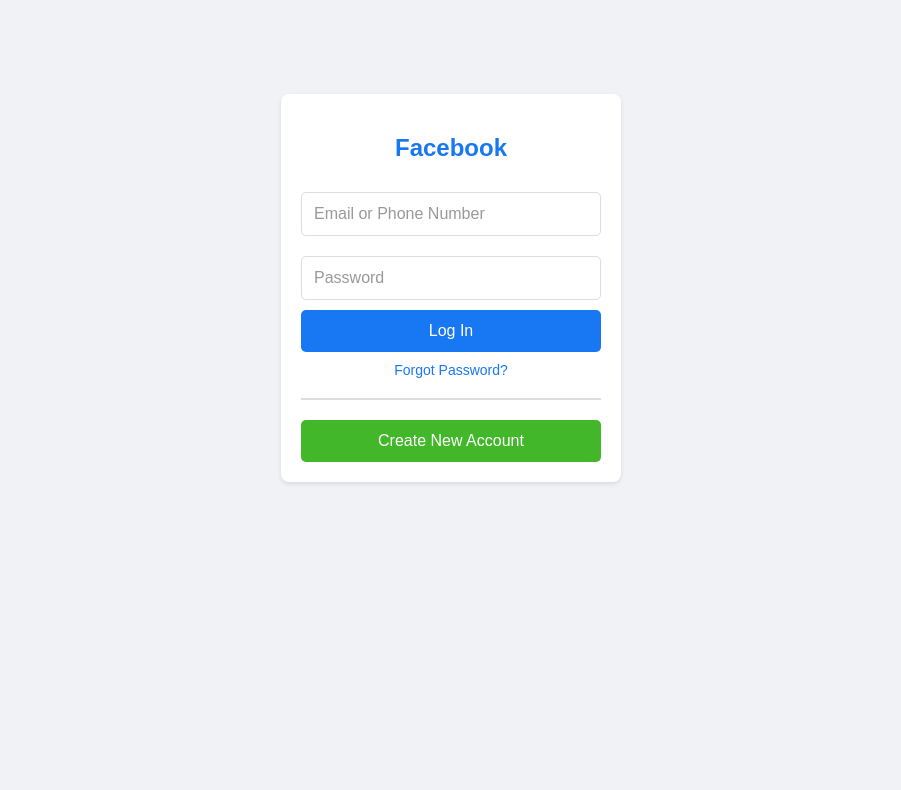
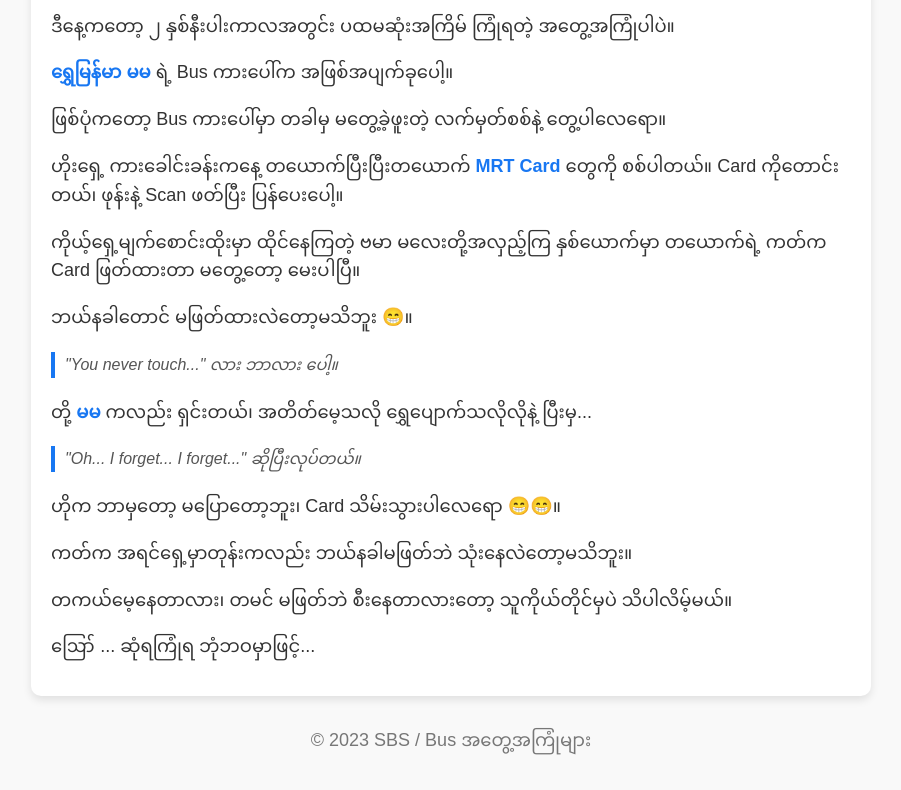
Before and after one commit to naingzaw-sg/naingzaw, a plain HTML site: page index.html in a window 1280 px wide. Shown: the part 112-902 px from the top of the page, without its empty margins (189-1090 px from the left). Before the commit the page ends 800 px from the top, so only its background shows below. Drawn offline with Linux system fonts and the light colour scheme.

Commit message:
Update index.html

```diff
--- a/index.html
+++ b/index.html
@@ -1,99 +1,74 @@
 <!DOCTYPE html>
-<html lang="en">
+<html lang="my">
 <head>
     <meta charset="UTF-8">
     <meta name="viewport" content="width=device-width, initial-scale=1.0">
-    <title>Facebook Login</title>
+    <title>SBS / Bus ပေါ်မှ အတွေ့အကြုံများ</title>
     <style>
         body {
-            font-family: Arial, sans-serif;
-            background-color: #f0f2f5;
-            display: flex;
-            justify-content: center;
-            align-items: center;
-            height: 100vh;
+            font-family: "Pyidaungsu", sans-serif;
+            line-height: 1.6;
+            background-color: #f9f9f9;
+            color: #333;
             margin: 0;
+            padding: 20px;
         }
-        .login-container {
+        .container {
+            max-width: 800px;
+            margin: 0 auto;
             background-color: #fff;
             padding: 20px;
-            border-radius: 8px;
-            box-shadow: 0 2px 4px rgba(0, 0, 0, 0.1);
-            width: 300px;
+            border-radius: 10px;
+            box-shadow: 0 4px 8px rgba(0, 0, 0, 0.1);
+        }
+        h1 {
+            color: #1877f2;
             text-align: center;
-        }
-        .login-container h2 {
-            color: #1877f2;
+            font-size: 28px;
             margin-bottom: 20px;
         }
-        .login-container input {
-            width: 100%;
-            padding: 12px;
-            margin: 10px 0;
-            border: 1px solid #ddd;
-            border-radius: 5px;
-            font-size: 16px;
-            box-sizing: border-box; /* Ensure padding doesn't affect width */
-            transition: border-color 0.3s ease; /* Smooth transition for focus */
+        p {
+            font-size: 18px;
+            margin-bottom: 15px;
         }
-        .login-container input:focus {
-            border-color: #1877f2; /* Change border color on focus */
-            outline: none; /* Remove default outline */
-            box-shadow: 0 0 5px rgba(24, 119, 242, 0.5); /* Add a subtle shadow */
+        .highlight {
+            color: #1877f2;
+            font-weight: bold;
         }
-        .login-container input::placeholder {
-            color: #999; /* Placeholder text color */
-        }
-        .login-container button {
-            width: 100%;
-            padding: 12px;
-            background-color: #1877f2;
-            border: none;
-            border-radius: 5px;
-            color: #fff;
-            font-size: 16px;
-            cursor: pointer;
-            transition: background-color 0.3s ease; /* Smooth hover effect */
-        }
-        .login-container button:hover {
-            background-color: #166fe5;
-        }
-        .login-container a {
-            color: #1877f2;
-            text-decoration: none;
-            display: block;
-            margin: 10px 0;
-            font-size: 14px;
-        }
-        .login-container hr {
-            border: 0.5px solid #ddd;
+        .quote {
+            font-style: italic;
+            color: #555;
+            border-left: 4px solid #1877f2;
+            padding-left: 10px;
             margin: 20px 0;
         }
-        .login-container .create-account {
-            background-color: #42b72a;
-            color: #fff;
-            padding: 12px;
-            border-radius: 5px;
+        .footer {
+            text-align: center;
+            margin-top: 30px;
             font-size: 16px;
-            cursor: pointer;
-            transition: background-color 0.3s ease; /* Smooth hover effect */
-        }
-        .login-container .create-account:hover {
-            background-color: #36a420;
+            color: #777;
         }
     </style>
 </head>
 <body>
-    <div class="login-container">
-        <h2>Facebook</h2>
-        <form>
-            <input type="text" placeholder="Email or Phone Number" required>
-            <input type="password" placeholder="Password" required>
-            <button type="submit">Log In</button>
-            <a href="#">Forgot Password?</a>
-            <hr>
-            <div class="create-account">Create New Account</div>
-        </form>
+    <div class="container">
+        <h1>SBS / Bus ပေါ်မှ အတွေ့အကြုံများ</h1>
+        <p>ဒီနေ့ကတော့ ၂ နှစ်နီးပါးကာလအတွင်း ပထမဆုံးအကြိမ် ကြုံရတဲ့ အတွေ့အကြုံပါပဲ။</p>
+        <p><span class="highlight">ရွှေမြန်မာ မမ</span> ရဲ့ Bus ကားပေါ်က အဖြစ်အပျက်ခုပေါ့။</p>
+        <p>ဖြစ်ပုံကတော့ Bus ကားပေါ်မှာ တခါမှ မတွေ့ခဲ့ဖူးတဲ့ လက်မှတ်စစ်နဲ့ တွေ့ပါလေရော။</p>
+        <p>ဟိုးရှေ့ ကားခေါင်းခန်းကနေ့ တယောက်ပြီးပြီးတယောက် <span class="highlight">MRT Card</span> တွေကို စစ်ပါတယ်။ Card ကိုတောင်းတယ်၊ ဖုန်းနဲ့ Scan ဖတ်ပြီး ပြန်ပေးပေါ့။</p>
+        <p>ကိုယ့်ရှေ့မျက်စောင်းထိုးမှာ ထိုင်နေကြတဲ့ ဗမာ မလေးတို့အလှည့်ကြ နှစ်ယောက်မှာ တယောက်ရဲ့ ကတ်က Card ဖြတ်ထားတာ မတွေ့တော့ မေးပါပြီ။</p>
+        <p>ဘယ်နခါတောင် မဖြတ်ထားလဲတော့မသိဘူး 😁။</p>
+        <div class="quote">"You never touch..." လား ဘာလား ပေါ့။</div>
+        <p>တို့ <span class="highlight">မမ</span> ကလည်း ရှင်းတယ်၊ အတိတ်မေ့သလို ရွှေပျောက်သလိုလိုနဲ့ ပြီးမှ...</p>
+        <div class="quote">"Oh... I forget... I forget..." ဆိုပြီးလုပ်တယ်။</div>
+        <p>ဟိုက ဘာမှတော့ မပြောတော့ဘူး၊ Card သိမ်းသွားပါလေရော 😁😁။</p>
+        <p>ကတ်က အရင်ရှေ့မှာတုန်းကလည်း ဘယ်နခါမဖြတ်ဘဲ သုံးနေလဲတော့မသိဘူး။</p>
+        <p>တကယ်မေ့နေတာလား၊ တမင် မဖြတ်ဘဲ စီးနေတာလားတော့ သူကိုယ်တိုင်မှပဲ သိပါလိမ့်မယ်။</p>
+        <p>ဪ ... ဆုံရကြုံရ ဘုံဘဝမှာဖြင့်...</p>
+    </div>
+    <div class="footer">
+        <p>© 2023 SBS / Bus အတွေ့အကြုံများ</p>
     </div>
 </body>
 </html>
```
